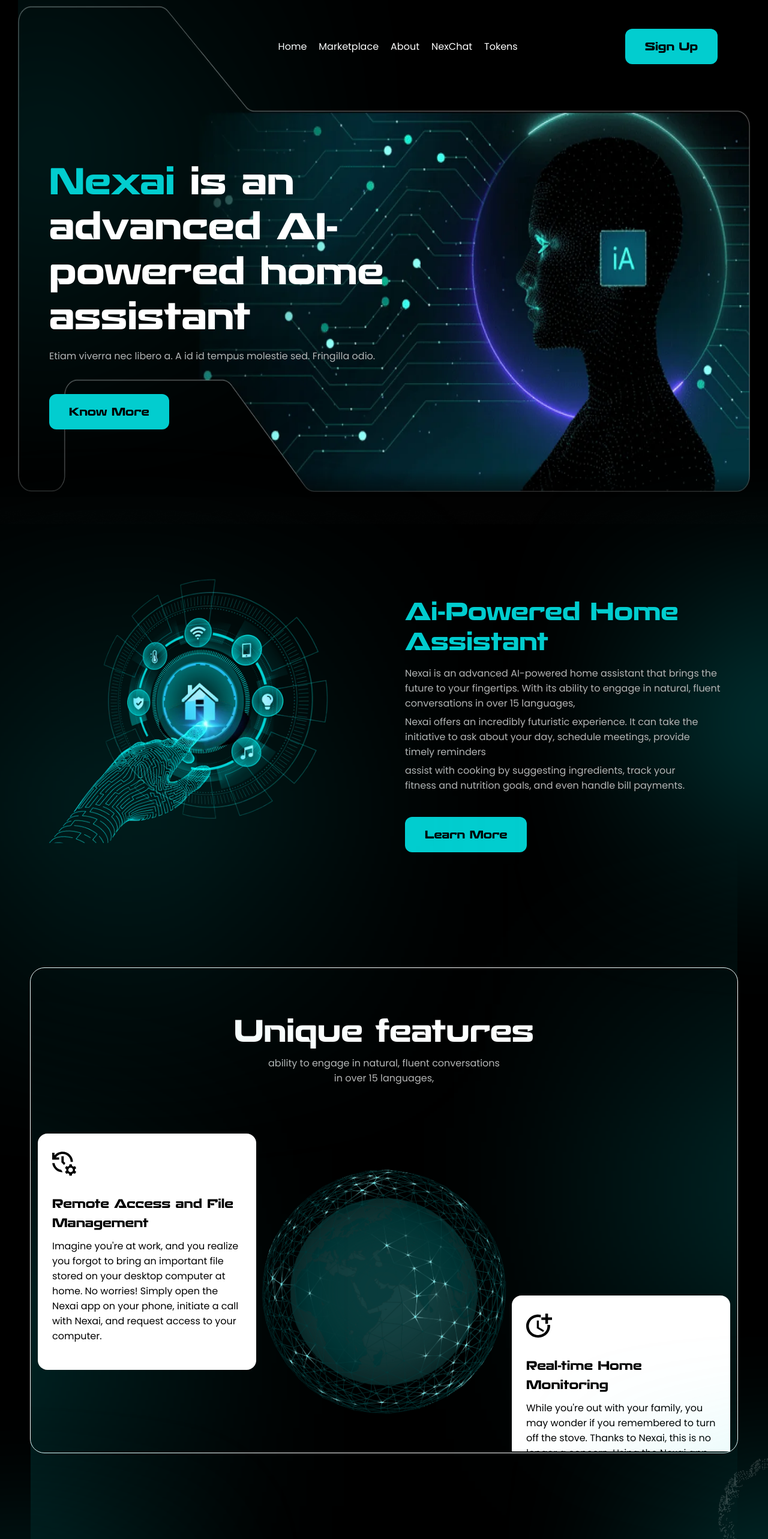
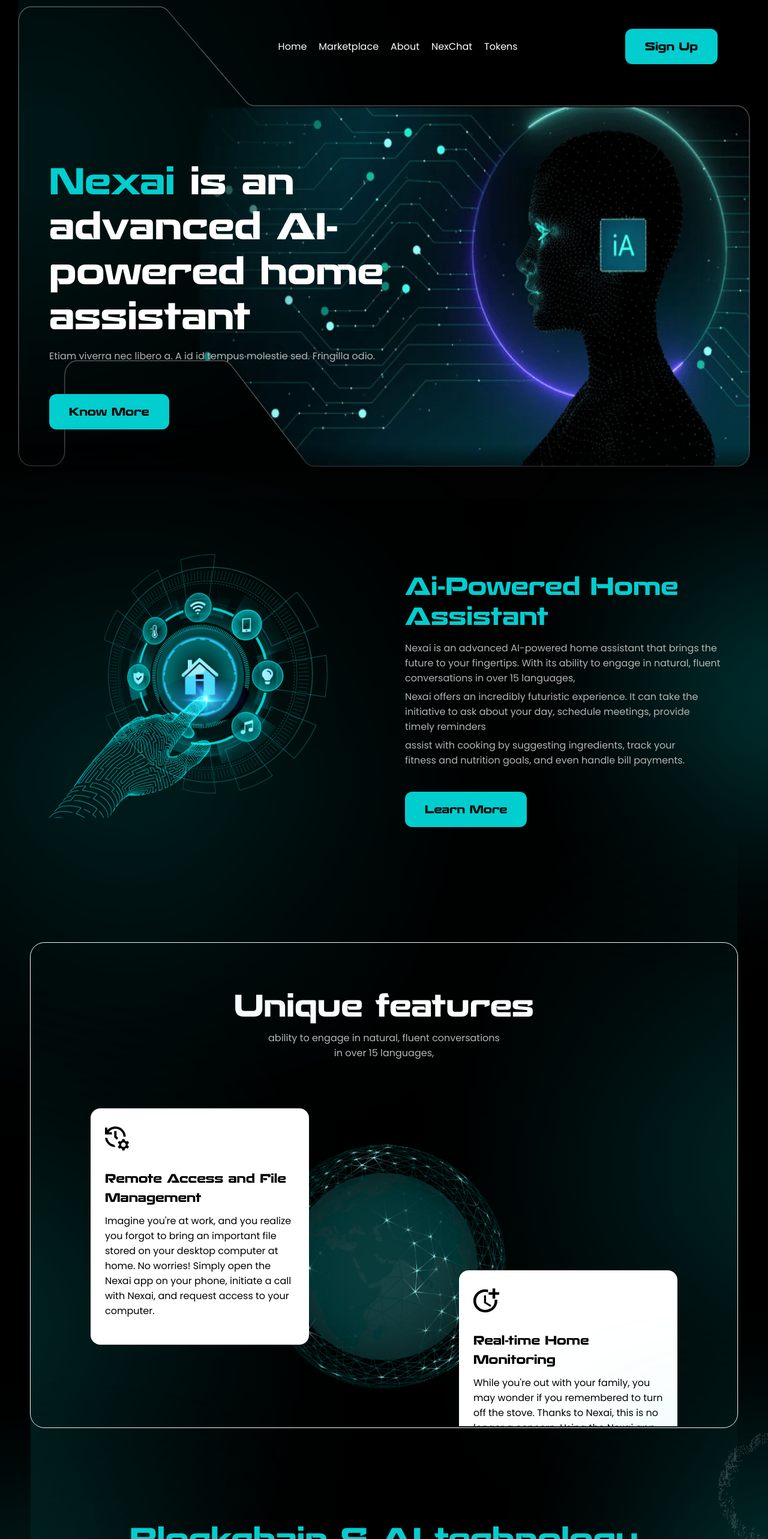
Before and after one commit to sanjuverma373/Nexai, a React (Vite) app: page / in a window 1280 px wide. Shown: the top 2566 px of the page at 60% size. Built offline with nearby package versions, Linux system fonts and the light colour scheme.

Commit message:
Featuressection modified

```diff
--- a/src/App.css
+++ b/src/App.css
@@ -32,7 +32,7 @@
 .slick-slide {
   height: inherit !important;
   display: flex !important;
-  width: 370px !important;
+  width: 500px !important;
 }
 
 .slick-slide>div {
--- a/src/components/Featuressection.jsx
+++ b/src/components/Featuressection.jsx
@@ -4,11 +4,11 @@ import { Linecicon, Msgicon, Timeadd, Timeset } from './Icons'
 
 const Featuressection = () => {
   return (
-    <div id='about' className=' px-3 sm:px-[50px]'>
-      <div className=' border border-[#FCFCFC] rounded-[24px] relative  overflow-x-clip min-h-[] lg:min-h-[810px] h-full '>
+    <div id='about' className=' px-3 sm:px-[50px] flex justify-center'>
+      <div className=' border border-[#FCFCFC] rounded-[24px] relative  overflow-x-clip min-h-[] lg:min-h-[810px] h-full max-w-[1340px] w-full '>
         <h2 data-aos="zoom-in" className=' font-Recharge font-bold text-[25px] sm:text-[50px] leading-[38px] sm:leading-[50px] text-white text-center pt-[24px] sm:pt-[80px] pb-[16px]'>Unique features</h2>
         <p data-aos="zoom-in" className=' font-Poppins font-normal text-[13px] sm:text-[16px] leading-[21px] sm:leading-[25px] text-[#B7B7B7] text-center max-w-[397px] mx-auto pb-[24px] sm:pb-[80px]'>ability to engage in natural, fluent conversations in over 15 languages,</p>
-        <div className='max-w-[1240px] px-3 mx-auto w-full'>
+        <div className=' px-3 sm:px-9 md:px-[60px] lg:px-[100px] mx-auto w-full'>
           <div className='flex flex-col items-center justify-center bg-[url(./assets/images/png/unice-img.png)] relative bg-center bg-no-repeat w-full'>
             <img className=' absolute   rounded-full flex items-center justify-center mix-blend-hue' src={unicel} alt="#" />
             <div className=' overflow-y-scroll my-scroll-bar h-[530px] w-full'>
--- a/src/components/Headersection.jsx
+++ b/src/components/Headersection.jsx
@@ -7,7 +7,7 @@ const Headersection = () => {
         return (
                 <div className='relative'>
                         <div className='lg:px-[30px] lg:pt-[10px] pb-0 sm:pb-[55px]'>
-                                <div className='bg-[url(./assets/images/webpimg/header-bg.webp)] bg-no-repeat bg-center lg:bg-size min-h-screen lg:min-h-[810px]  overflow-x-clip lg:mt-[0] '>
+                                <div className='bg-[url(./assets/images/webpimg/header-bg.webp)] bg-no-repeat bg-center lg:bg-size min-h-[96vh]  overflow-x-clip lg:mt-[0] '>
                                         <Navsection />
                                         <div className=' max-w-[1140px] mx-auto px-3 w-full'>
                                                 <div className=' min-h-[355px] pt-[35px] sm:pt-[104px] relative z-10'>
--- a/src/components/Whatnexai.jsx
+++ b/src/components/Whatnexai.jsx
@@ -4,8 +4,8 @@ import Commonbtn from './Commonbtn'
 
 const Whatnexai = () => {
         return (
-                <div className=' pt-[40px] sm:pt-[80px] md:pt-[160px] px-3 sm:px-[50px]'>
-                        <div className=' bg-[url(./assets/images/webpimg/what-section-bg-img.webp)] bg-cover bg-center rounded-[24px] border border-white lg:bg-size bg-no-repeat relative z-10 overflow-hidden'>
+                <div className=' pt-[40px] sm:pt-[80px] md:pt-[160px] px-3 sm:px-[50px] flex justify-center'>
+                        <div className=' bg-[url(./assets/images/webpimg/what-section-bg-img.webp)] bg-cover bg-center rounded-[24px] border border-white lg:bg-size bg-no-repeat relative z-10 overflow-hidden max-w-[1340px] w-full'>
                                 <div className=' py-[24px] sm:py-[60px] md:py-[120px] xl:py-[163px] px-[10px] sm:px-[30px] md:px-[50px] lg:px-[100px] mx-auto w-full'>
                                         <div className=' grid xl:grid-cols-2 gap-2 sm:gap-[24px]'>
                                                 <div className=' order-2 xl:order-1 flex flex-col justify-center'>
```
